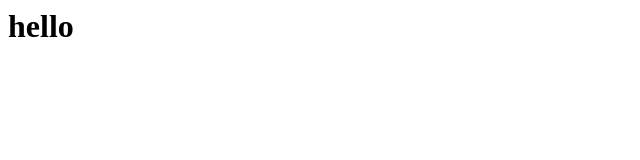
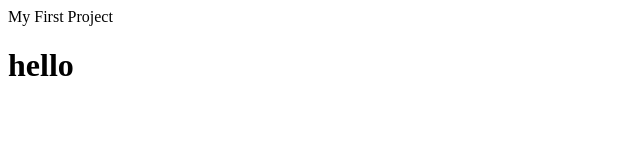
Before and after one commit to sadiazad/My_First_Project, a plain HTML site: page test.html in a window 1280 px wide. Shown: the whole page, without its empty margins (0-640 px from the left). Drawn offline with Linux system fonts and the light colour scheme.

Commit message:
This test is now better

```diff
--- a/test.html
+++ b/test.html
@@ -1 +1,7 @@
-<h1>hello</h1>
+<html>
+    <head> My First Project</head>
+    <body>
+        <h1>hello</h1>
+    </body>
+
+</html>
```
